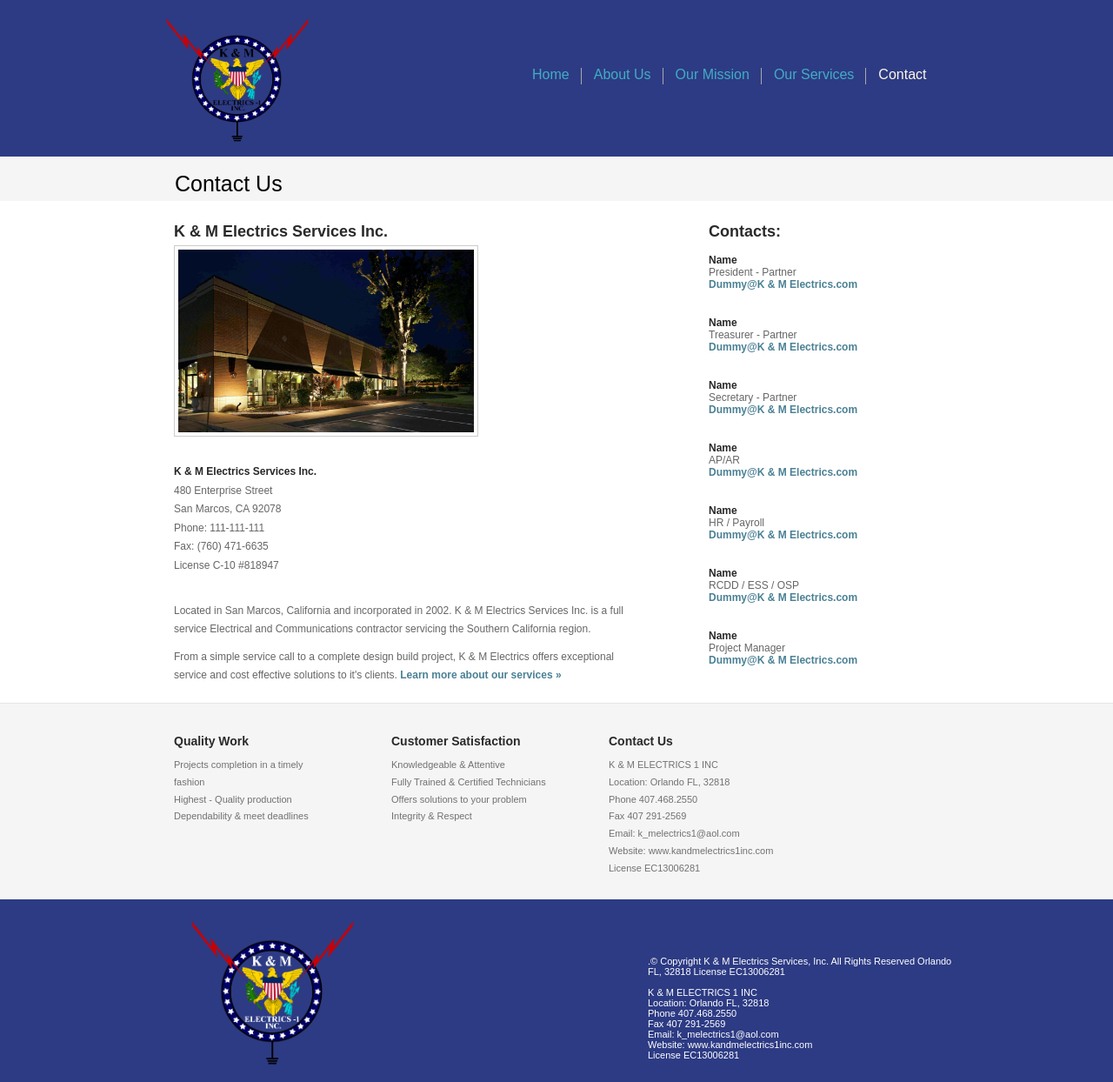
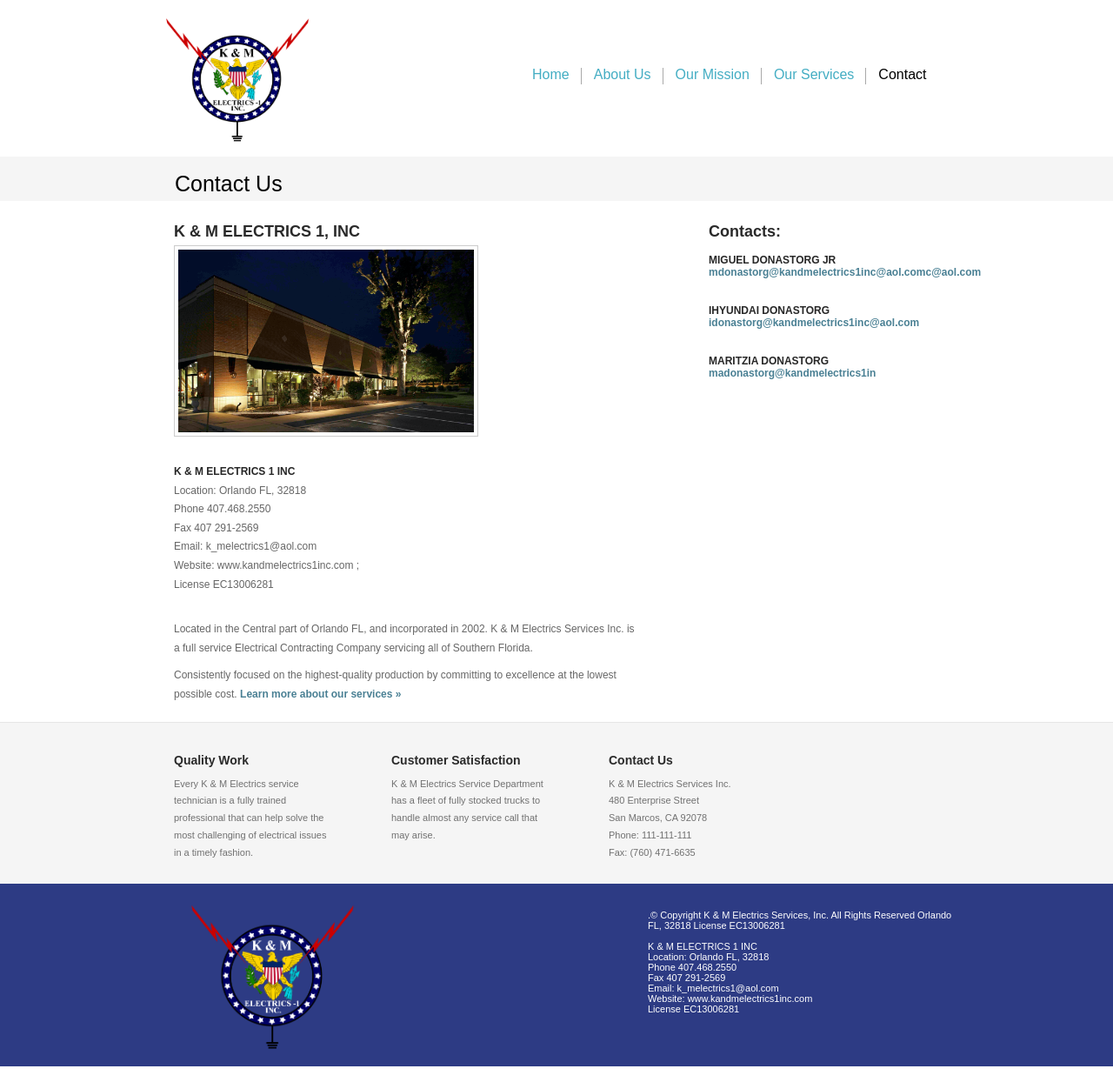
Before and after one commit to asadtahir660/K-M-Electrics, a plain HTML site: page contactus.html in a window 1280 px wide. Shown: the whole page at 87% size. Drawn offline with nearby package versions, Linux system fonts and the light colour scheme.

Commit message:
Add files via upload

```diff
--- a/contactus.html
+++ b/contactus.html
@@ -103,75 +103,53 @@ $(document).ready(function() {
   <div class="body_resize">
     <div class="body">
       <div class="left">
-        <h2>K & M Electrics Services Inc.</h2>
+        <h2>K & M ELECTRICS 1, INC</h2>
         <div class="rotator">
 		  <ul>
 		    <li><img src="images/Drawing rolls with electrical instruments.jpg" alt="picture" width="350" height="220"/></li>
 		    <li><img src="images/First image for front home page.jpg" alt="picture" width="350" height="220"/></li>
 		  </ul>
 		</div>
-        <p><strong>K & M Electrics Services Inc.</strong><br />
-								480 Enterprise Street<br />
-								San Marcos, CA 92078<br />
-								Phone: 111-111-111<br />
-								Fax: (760) 471-6635<br />
-								License C-10  #818947 <br />
+        <p><strong>K & M ELECTRICS 1 INC</strong><br />
+								Location: Orlando FL, 32818 <br />
+								Phone 407.468.2550 <br />
+								 Fax 407 291-2569 <br />
+								Email: k_melectrics1@aol.com<br />
+								Website: www.kandmelectrics1inc.com ;<br />
+								License EC13006281<br />
 							</p>
 
+
+
+
+
+
+
+
+
 <br />
-							<p>Located in San Marcos, California and incorporated in 2002. K & M Electrics Services Inc. is a full service Electrical and Communications contractor servicing the Southern California region.</p>
-        <p>From a simple service call to a complete design build project, K & M Electrics offers exceptional service and cost effective solutions to it's clients. <a href="ourservices.html">Learn more about our services »</a></p>
+							<p>Located in the Central part of Orlando FL, and incorporated in 2002. K & M Electrics Services Inc. is a full service Electrical Contracting Company servicing all of Southern Florida. </p>
+        <p>Consistently focused on the highest-quality production by committing to excellence at the lowest possible cost. <a href="ourservices.html">Learn more about our services »</a></p>
       </div>
       <div class="right">
         <h2 style="padding-bottom:10px;">Contacts:</h2>
 
-							<p style="line-height:14px;"><strong>Name</strong><br />
-								President - Partner<br />
-								<a style="line-height:14px;" href="#">Dummy@K & M Electrics.com</a>
+							<p style="line-height:14px;"><strong>MIGUEL DONASTORG JR</strong><br />
+								<a style="line-height:14px;" href="#">mdonastorg@kandmelectrics1inc@aol.comc@aol.com</a>
 							</p>
 
 							<br />
 
-							<p style="line-height:14px;"><strong>Name</strong><br />
-								Treasurer - Partner<br />
-								<a style="line-height:14px;" href="#">Dummy@K & M Electrics.com</a>
+							<p style="line-height:14px;"><strong>IHYUNDAI DONASTORG</strong><br />
+								<a style="line-height:14px;" href="#">idonastorg@kandmelectrics1inc@aol.com</a>
 							</p>
 
 							<br />
 
-							<p style="line-height:14px;"><strong>Name</strong><br />
-								Secretary - Partner<br />
-								<a style="line-height:14px;" href="#">Dummy@K & M Electrics.com</a>
+							<p style="line-height:14px;"><strong>MARITZIA DONASTORG</strong><br />
+								<a style="line-height:14px;" href="#">madonastorg@kandmelectrics1in</a>
 							</p>
 
-							<br />
-
-							<p style="line-height:14px;">
-								<strong>Name</strong><br />
-								AP/AR<br />
-								<a style="line-height:14px;" href="#">Dummy@K & M Electrics.com</a>
-							</p>
-
-							<br />
-
-							<p style="line-height:14px;"><strong>Name</strong><br />
-								HR / Payroll<br />
-								<a style="line-height:14px;" href="#">Dummy@K & M Electrics.com</a>
-							</p>
-
-							<br />
-
-							<p style="line-height:14px;"><strong>Name</strong><br />
-								RCDD / ESS / OSP<br />
-								<a style="line-height:14px;" href="#">Dummy@K & M Electrics.com</a>
-							</p>
-
-							<br />
-
-							<p style="line-height:14px;"><strong>Name</strong><br />
-								Project Manager<br />
-								<a style="line-height:14px;" href="#">Dummy@K & M Electrics.com</a>
-							</p>
 
 							<br />
       </div>
@@ -183,28 +161,21 @@ $(document).ready(function() {
 </div>
 <div class="FBG">
   <div class="FBG_resize">
-		<div class="left" style="width:161">
+    <div class="left">
       <h2>Quality Work</h2>
-			<p>Projects completion in a timely fashion <br>
-			Highest - Quality production <br>
-			Dependability & meet deadlines</p>
+      <p>Every K & M Electrics service technician is a fully trained professional that can help solve the most challenging of electrical issues in a timely fashion.</p>
     </div>
     <div class="left">
       <h2>Customer Satisfaction</h2>
-			<p>Knowledgeable & Attentive <br>
-			Fully Trained & Certified Technicians <br>
-			Offers solutions to your problem<br>
-			Integrity & Respect</p>
+      <p>K & M Electrics Service Department has a fleet of fully stocked trucks to handle almost any service call that may arise.</p>
     </div>
-		<div  class="left" style="width:271px">
+    <div class="right">
        <h2>Contact Us</h2>
-			<p>K & M ELECTRICS 1 INC <br>
-			Location: Orlando FL, 32818 <br>
-			Phone 407.468.2550 <br>
-			Fax 407 291-2569 <br>
-			Email: k_melectrics1@aol.com <br>
-			Website: www.kandmelectrics1inc.com<br>
-			License EC13006281</p>
+      <p>K & M Electrics Services Inc.<br />
+480 Enterprise Street<br />
+San Marcos, CA 92078<br />
+Phone: 111-111-111<br />
+Fax: (760) 471-6635</p>
     </div>
 	<!--
     <div class="right">
--- a/style.css
+++ b/style.css
@@ -7,7 +7,7 @@ a:hover { text-decoration:underline;}
 /* main */
 .main { padding:0; margin:0 auto;}
 /********** header **********/
-.blok_header { margin:0; padding:0;background-color:#2d3b84}
+.blok_header { margin:0; padding:0;background-color:#ffffff}
 .header { width:960px; margin:0 auto; padding:0;}
 
 
@@ -18,9 +18,9 @@ a:hover { text-decoration:underline;}
 .menu ul li.last {background:none;padding-right:0px;}
 .menu ul li a { float:left; margin:0; padding:12px 0; color:#43adc3; font:normal 16px Arial, Helvetica, sans-serif; text-decoration:none;}
 .menu ul li a span { padding:12px 7px; background:none;}
-.menu ul li a:hover { color:#fff8e5;  /*background: url(images/r_menu.gif);*/}
+.menu ul li a:hover { color:black;  /*background: url(images/r_menu.gif);*/}
 .menu ul li a:hover span {   /*background:url(images/l_menu.gif) no-repeat left;*/}
-.menu ul li a.active { color:#fff8e5; /*background:url(images/r_menu.gif);*/}
+.menu ul li a.active { color:black; /*background:url(images/r_menu.gif);*/}
 .menu ul li a.active span {   /*background:url(images/l_menu.gif) no-repeat left;*/}
 /* search */
 .search { padding:15px 0 5px 0; margin:0 auto; width:320px;}
@@ -85,12 +85,12 @@ a:hover { text-decoration:underline;}
 .FBG2_resize .left { width:180px; float:left; margin:0; padding:10px 20px 10px 0px;}
 /* END_bloga*/
 /*************footer**********/
-.footer {padding:0;  margin:0; background-color:#2d3b84; }
+.footer {padding:0;  margin:0; height: 210px; background-color:#2d3b84; }
 .footer_resize { width:930px; margin:0 auto; padding:0 10px;}
 .footer p { font:normal 11px  Arial, Helvetica, sans-serif; color:#ffffff;}
 .footer a { font:normal 11px Arial, Helvetica, sans-serif; color:#7a7a7a; text-decoration:none; padding:5px; margin:0;}
 .footer img { margin:0; padding:0; float:left;}
-.footer p.leftt { text-align:left; width:350px; margin:0;margin-top: 20px;padding:45px 0 0 0; float:right;}
+.footer p.leftt { text-align:left; width:350px; margin:0;margin-top: 20px;padding:10px 0 0 0; float:right;}
 /********** contact form **********/
 #contactform { margin:0; padding:5px 10px;}
 #contactform * { color:#F00;}
```
Also changed, not shown: aboutus.html (+15 -23 lines), index.html (+12 -16 lines), ourmission.html (+20 -29 lines), ourservices.html (+26 -29 lines). Lines whose indentation alone changed are shown as unchanged.
